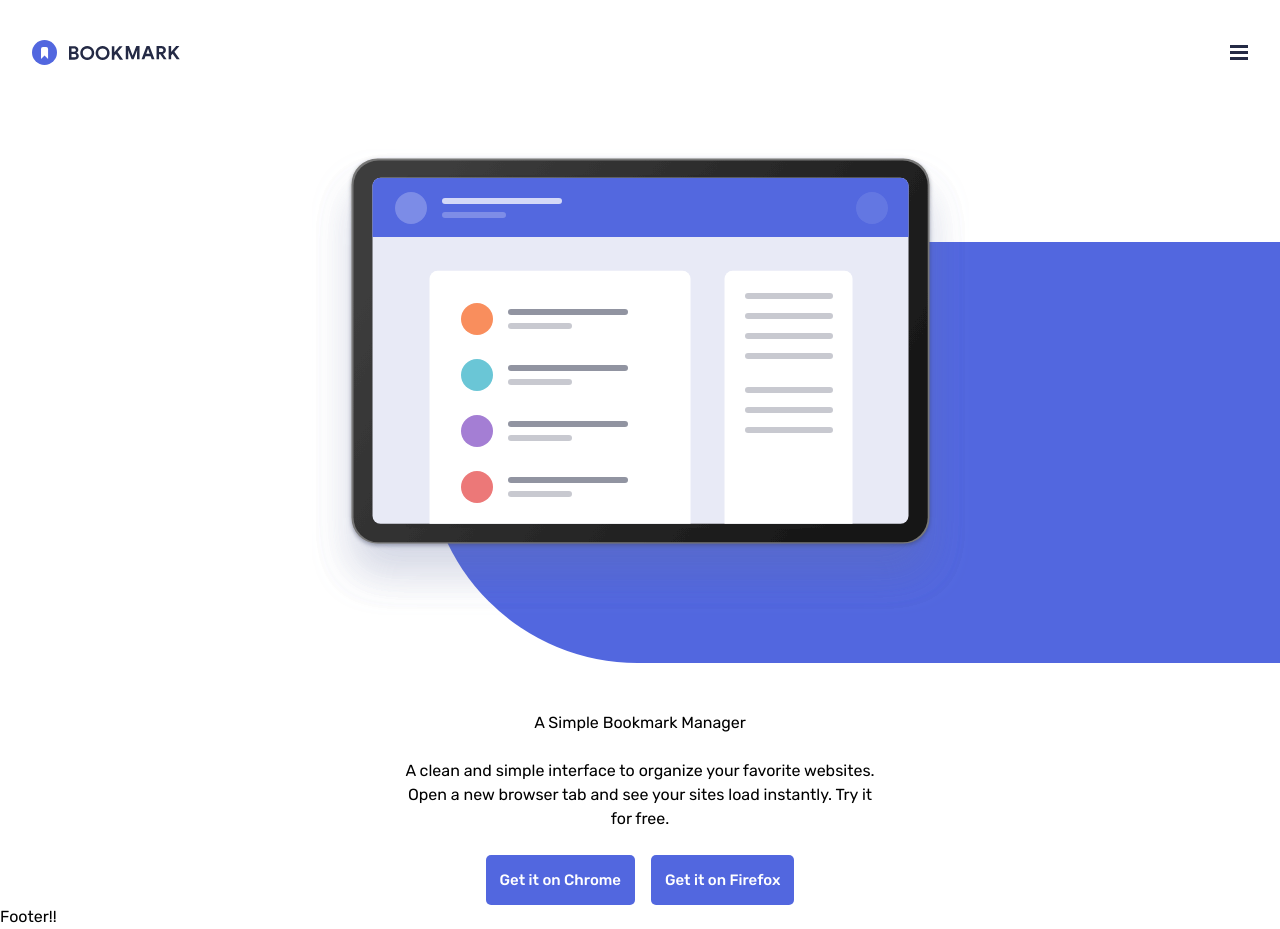
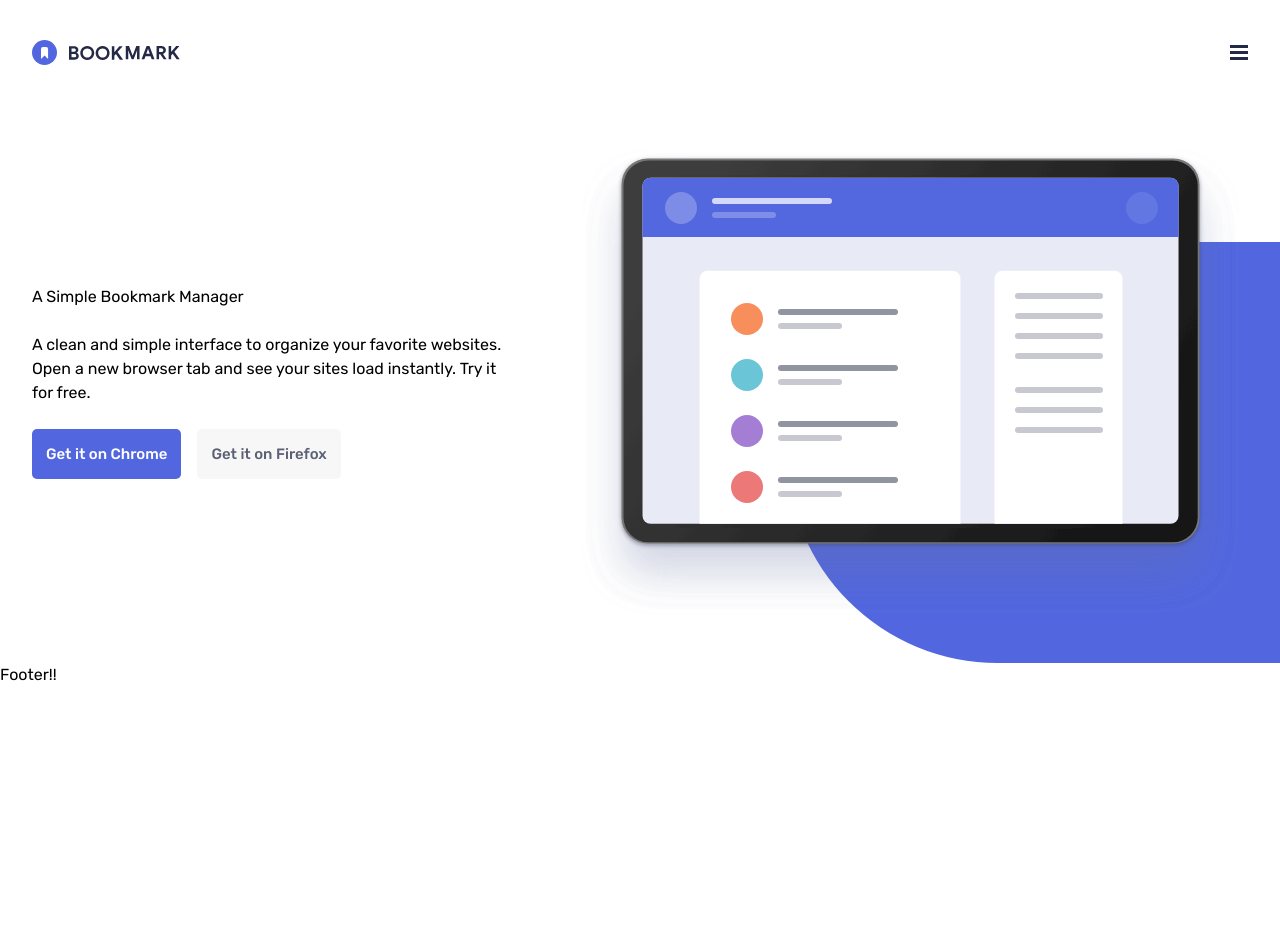
Before and after one commit to Joshk7/bookmark-landing-page, a React (Vite) app: page / in a window 1280 px wide. After the commit the page ends 800 px from the top, so only its background shows below. Built offline with nearby package versions, Linux system fonts and the light colour scheme.

Commit message:
more progress on hero section

```diff
--- a/index.html
+++ b/index.html
@@ -13,7 +13,7 @@
     />
     <link href="/src/index.css" rel="stylesheet" />
   </head>
-  <body>
+  <body class="overflow-x-hidden">
     <div id="root"></div>
     <script type="module" src="/src/main.tsx"></script>
   </body>
--- a/src/components/Button.tsx
+++ b/src/components/Button.tsx
@@ -3,19 +3,30 @@ import clsx from "clsx";
 type ButtonProps = {
   children: React.ReactNode;
   className?: string;
+  primary?: boolean;
+  secondary?: boolean;
+  red?: boolean;
 };
 
-const Button = ({ children, className }: ButtonProps) => {
+const Button = ({
+  children,
+  className,
+  primary,
+  secondary,
+  red,
+}: ButtonProps) => {
   return (
     <button
       className={clsx(
-        `px-3.5 py-2.5 rounded-[0.3125rem] bg-[var(--blue-600)] text-[var(--white)]
-        leading-loose text-[0.9375rem] font-medium whitespace-nowrap
-        `,
-        className
+        className,
+        `px-3.5 py-2.5 rounded-[0.3125rem] leading-loose text-[0.9375rem]
+        font-medium whitespace-nowrap`,
+        primary && "bg-[var(--blue-600)] text-[var(--white)]",
+        secondary && "bg-[var(--grey-50)] text-[var(--grey-600)]",
+        red && "bg-[var(--red)] text-[var(--white)]"
       )}
     >
-        {children}
+      {children}
     </button>
   );
 };
--- a/src/index.css
+++ b/src/index.css
@@ -29,6 +29,14 @@ body {
   font-family: "Rubik";
 }
 
+p, h1, h2, h3, h4, h5, h6 {
+  overflow-wrap: break-word;
+}
+
+p {
+    text-wrap: pretty;
+}
+
 #root {
   height: 100%;
   isolation: isolate;
--- a/src/layout/main/Hero.tsx
+++ b/src/layout/main/Hero.tsx
@@ -3,21 +3,21 @@ import illustration from "/src/assets/illustration-hero.svg";
 
 const Hero = () => {
   return (
-    <section className="flex flex-col items-center gap-y-12">
-      <div className="py-12 px-8 w-full relative flex justify-center">
+    <section className="flex flex-col lg:flex-row-reverse items-center gap-y-12">
+      <div className="lg:max-w-3xl py-12 px-8 lg:px-0 w-full relative flex justify-center">
         <img className="relative z-1" src={illustration} alt="" />
         <div className="absolute z-0 h-3/4 min-w-72 w-2/3 bg-[#5267DF] bottom-0 right-0 rounded-tl-full rounded-bl-full"></div>
       </div>
-      <div className="px-8 max-w-[540px] flex flex-col items-center gap-y-6">
-        <h1 className="text-center">A Simple Bookmark Manager</h1>
-        <p className="text-center overflow-x-scroll">
+      <div className="px-8 max-w-[540px] flex flex-col items-center lg:items-start gap-y-6">
+        <h1 className="text-center lg:text-left">A Simple Bookmark Manager</h1>
+        <p className="text-center lg:text-left mx-auto">
           A clean and simple interface to organize your favorite websites. Open
           a new browser tab and see your sites load instantly. Try it for free.
         </p>
 
-        <div className="px-8 flex gap-x-4">
-          <Button>Get it on Chrome</Button>
-          <Button>Get it on Firefox</Button>
+        <div className="px-8 lg:px-0 flex gap-x-4">
+          <Button primary>Get it on Chrome</Button>
+          <Button secondary>Get it on Firefox</Button>
         </div>
       </div>
     </section>
```
